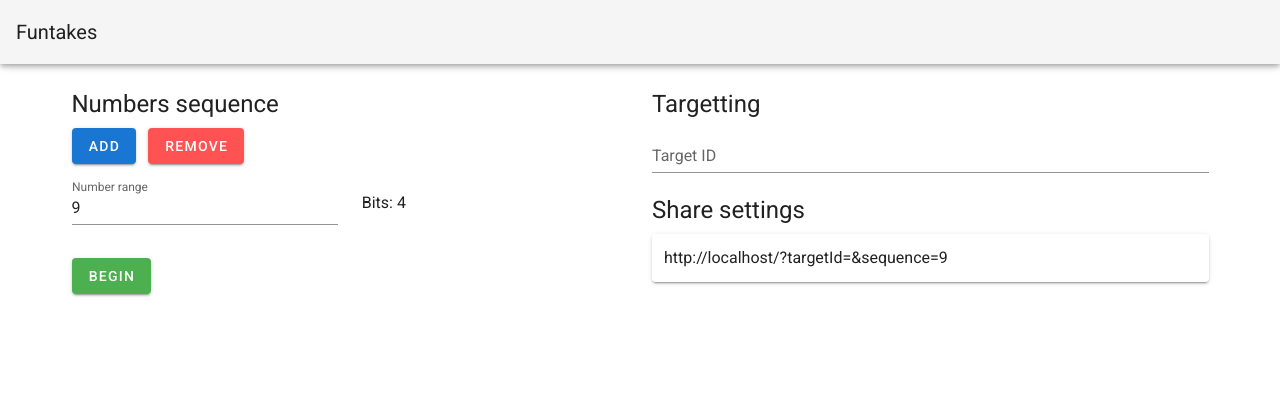
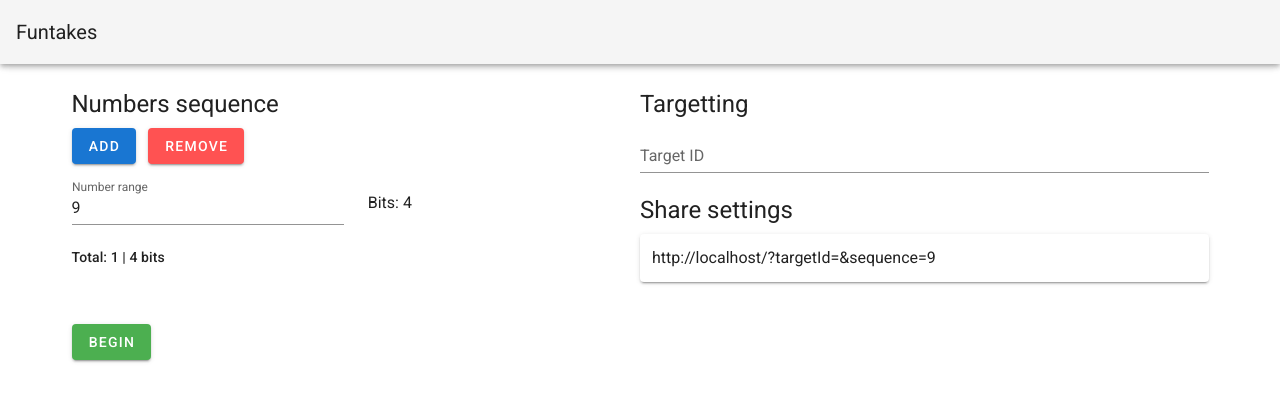
Before and after one commit to nykotar/rv-funtakes, a Nuxt app: page / in a window 1280 px wide. Shown: the top 402 px of the page. Built offline with nearby package versions, Linux system fonts and the light colour scheme.

Commit message:
Reponsiveness and total

```diff
--- a/pages/index.vue
+++ b/pages/index.vue
@@ -1,7 +1,7 @@
 <template>
   <v-container fluid>
-    <v-row justify="center">
-      <v-col cols="6">
+    <v-row justify="center" no-gutters>
+      <v-col :cols="12" :md="6">
         <h1 class="headline mb-2">
           Numbers sequence
         </h1>
@@ -35,16 +35,12 @@
               </v-col>
             </v-row>
           </div>
-          <v-btn
-            color="success"
-            class="mr-4 mt-3"
-            @click="validate"
-          >
-            Begin
-          </v-btn>
+          <p class="subtitle-2">
+            Total: {{ sequence.length }} | {{ totalBits }} bits
+          </p>
         </v-form>
       </v-col>
-      <v-col cols="6">
+      <v-col :cols="12" :md="6">
         <v-form>
           <h1 class="headline mb-2">
             Targetting
@@ -65,6 +61,13 @@
         </v-form>
       </v-col>
     </v-row>
+    <v-btn
+      color="success"
+      class="mr-4 mt-3"
+      @click="validate"
+    >
+      Begin
+    </v-btn>
   </v-container>
 </template>
 
@@ -81,6 +84,13 @@ export default {
       let link = window.location.origin + '/?'
       link = link + `targetId=${this.targetId}&sequence=${this.sequence.join(',')}`
       return link
+    },
+    totalBits () {
+      let total = 0
+      for (const num of this.sequence) {
+        total = total + this.calcBits(num)
+      }
+      return total
     }
   },
   mounted () {
--- a/pages/inspire.vue
+++ /dev/null
@@ -1,19 +0,0 @@
-<template>
-  <v-layout>
-    <v-flex class="text-center">
-      <img
-        src="/v.png"
-        alt="Vuetify.js"
-        class="mb-5"
-      >
-      <blockquote class="blockquote">
-        &#8220;First, solve the problem. Then, write the code.&#8221;
-        <footer>
-          <small>
-            <em>&mdash;John Johnson</em>
-          </small>
-        </footer>
-      </blockquote>
-    </v-flex>
-  </v-layout>
-</template>
```
